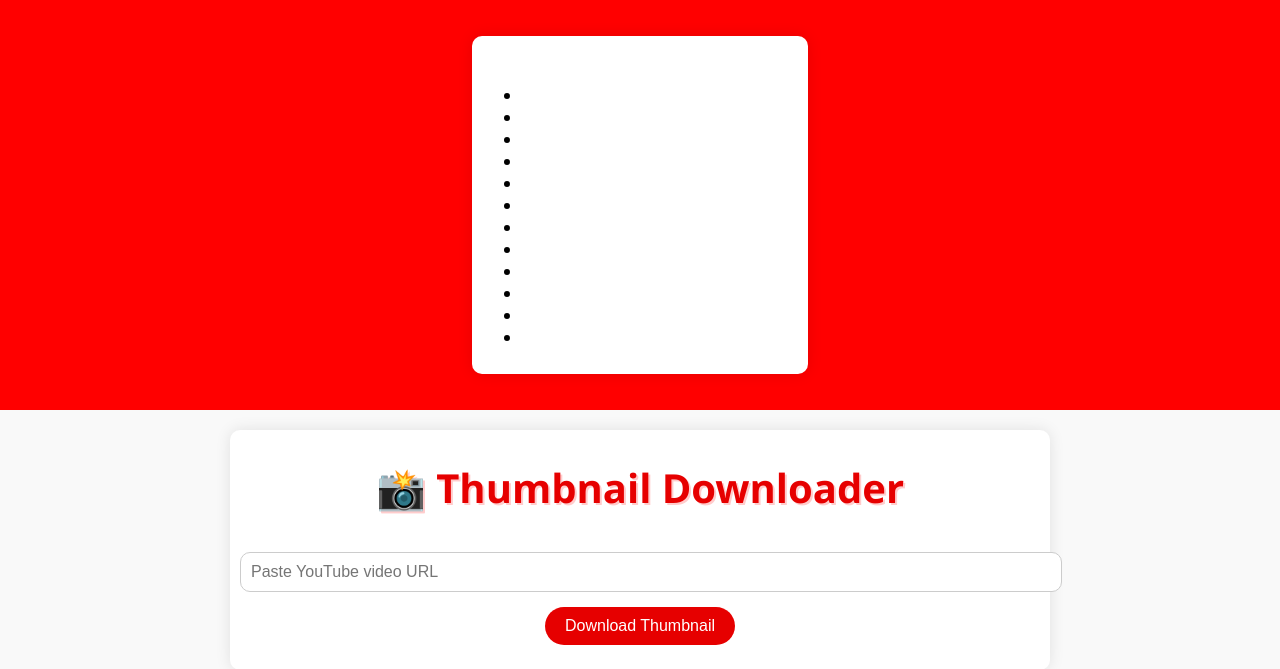
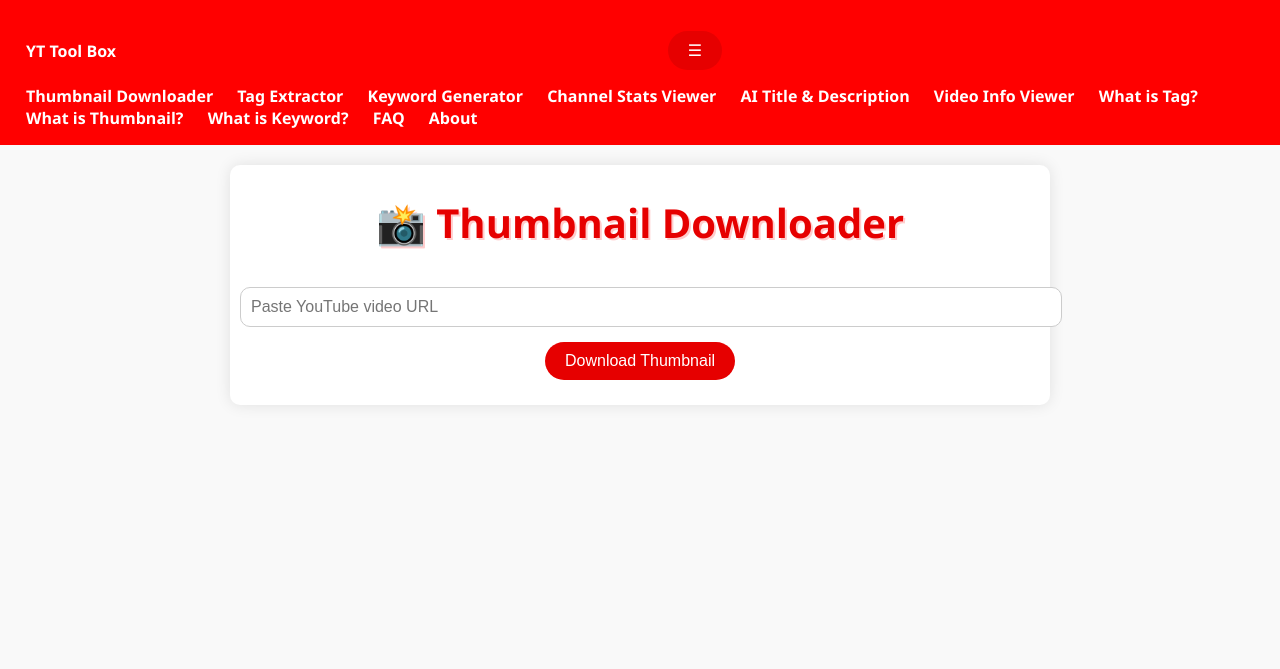
Before and after one commit to sandeep780049/yt-tool-box, a Flask app: page /thumbnail in a window 1280 px wide. Shown: the top 669 px of the page. Run offline with Flask 3, Linux system fonts and the light colour scheme; some libraries are stand-ins or nearby versions.

Commit message:
Update navbar.html

```diff
--- a/templates/navbar.html
+++ b/templates/navbar.html
@@ -1,19 +1,19 @@
 <nav class="navbar">
-  <div class="container">
-    <a href="/" class="logo">YT Tool Box</a>
-    <ul class="nav-links">
-      <li><a href="/">Home</a></li>
-      <li><a href="/thumbnail">Thumbnail Downloader</a></li>
-      <li><a href="/stats">My Stats Viewer</a></li>
-      <li><a href="/ai">AI Title & Description Generator</a></li>
-      <li><a href="/tag">Tag Generator</a></li>
-      <li><a href="/keywords">Keyword Generator</a></li>
-      <li><a href="/video_info">Video Info Viewer</a></li>
-      <li><a href="/what-is-tags">What is Tag?</a></li>
-      <li><a href="/what-is-thumbnails">What is Thumbnail?</a></li>
-      <li><a href="/what-is-keywords">What is Keyword?</a></li>
-      <li><a href="/about-site">About</a></li>
-      <li><a href="/faq">FAQ</a></li>
-    </ul>
+  <div class="navbar-brand">
+    <a href="{{ url_for('index') }}">YT Tool Box</a>
+  </div>
+  <button class="hamburger" onclick="toggleMenu()">☰</button>
+  <div class="navbar-links" id="navbarLinks">
+    <a href="{{ url_for('thumbnail') }}">Thumbnail Downloader</a>
+    <a href="{{ url_for('tags') }}">Tag Extractor</a>
+    <a href="{{ url_for('keywords') }}">Keyword Generator</a>
+    <a href="{{ url_for('stats') }}">Channel Stats Viewer</a>
+    <a href="{{ url_for('ai') }}">AI Title & Description</a>
+    <a href="{{ url_for('video_info') }}">Video Info Viewer</a>
+    <a href="{{ url_for('what_is_tag') }}">What is Tag?</a>
+    <a href="{{ url_for('what_is_thumbnail') }}">What is Thumbnail?</a>
+    <a href="{{ url_for('what_is_keyword') }}">What is Keyword?</a>
+    <a href="{{ url_for('faq') }}">FAQ</a>
+    <a href="{{ url_for('about_site') }}">About</a>
   </div>
 </nav>
```
